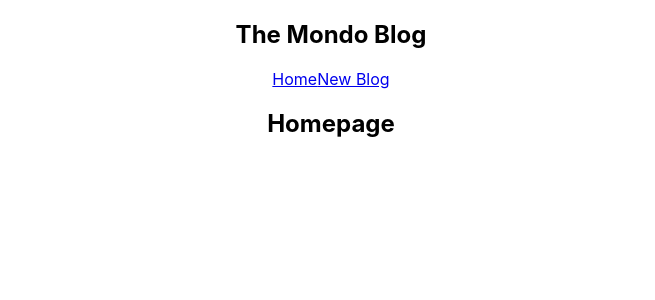
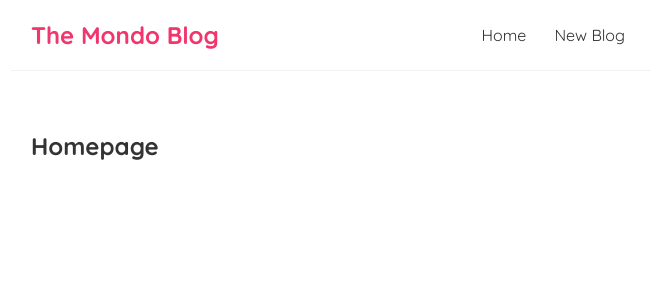
Before and after one commit to ArmandoAlvear23/my-blog-app, a React (Create React App) app: page / in a window 1280 px wide. Shown: the top 300 px of the page, without its empty margins (309-964 px from the left). Built offline with nearby package versions, Linux system fonts and the light colour scheme.

Commit message:
added css styling

```diff
--- a/src/App.css
+++ /dev/null
@@ -1,38 +0,0 @@
-.App {
-  text-align: center;
-}
-
-.App-logo {
-  height: 40vmin;
-  pointer-events: none;
-}
-
-@media (prefers-reduced-motion: no-preference) {
-  .App-logo {
-    animation: App-logo-spin infinite 20s linear;
-  }
-}
-
-.App-header {
-  background-color: #282c34;
-  min-height: 100vh;
-  display: flex;
-  flex-direction: column;
-  align-items: center;
-  justify-content: center;
-  font-size: calc(10px + 2vmin);
-  color: white;
-}
-
-.App-link {
-  color: #61dafb;
-}
-
-@keyframes App-logo-spin {
-  from {
-    transform: rotate(0deg);
-  }
-  to {
-    transform: rotate(360deg);
-  }
-}
--- a/src/App.js
+++ b/src/App.js
@@ -1,4 +1,3 @@
-import "./App.css";
 import Navbar from "./Navbar";
 import Home from "./Home";
 
--- a/src/index.css
+++ b/src/index.css
@@ -1,13 +1,39 @@
-body {
+@import url('https://fonts.googleapis.com/css2?family=Quicksand:wght@300;400;500;600;700&display=swap');
+* {
   margin: 0;
-  font-family: -apple-system, BlinkMacSystemFont, 'Segoe UI', 'Roboto', 'Oxygen',
-    'Ubuntu', 'Cantarell', 'Fira Sans', 'Droid Sans', 'Helvetica Neue',
-    sans-serif;
-  -webkit-font-smoothing: antialiased;
-  -moz-osx-font-smoothing: grayscale;
+  font-family: "Quicksand";
+  color: #333;
 }
 
-code {
-  font-family: source-code-pro, Menlo, Monaco, Consolas, 'Courier New',
-    monospace;
+.navbar {
+  padding: 20px;
+  display: flex;
+  align-items: center;
+  max-width: 600px;
+  margin: 0 auto;
+  border-bottom: 1px solid #f2f2f2;
 }
+
+.navbar h1 {
+  color: #f1356d;
+}
+
+.navbar .links {
+  margin-left: auto;
+}
+
+.navbar a {
+  margin-left: 16px;
+  text-decoration: none;
+  padding: 6px;
+}
+
+.navbar a:hover {
+  color: #f1356d;
+}
+
+.content {
+  max-width: 600px;
+  margin: 40px auto;
+  padding: 20px;
+}
```
